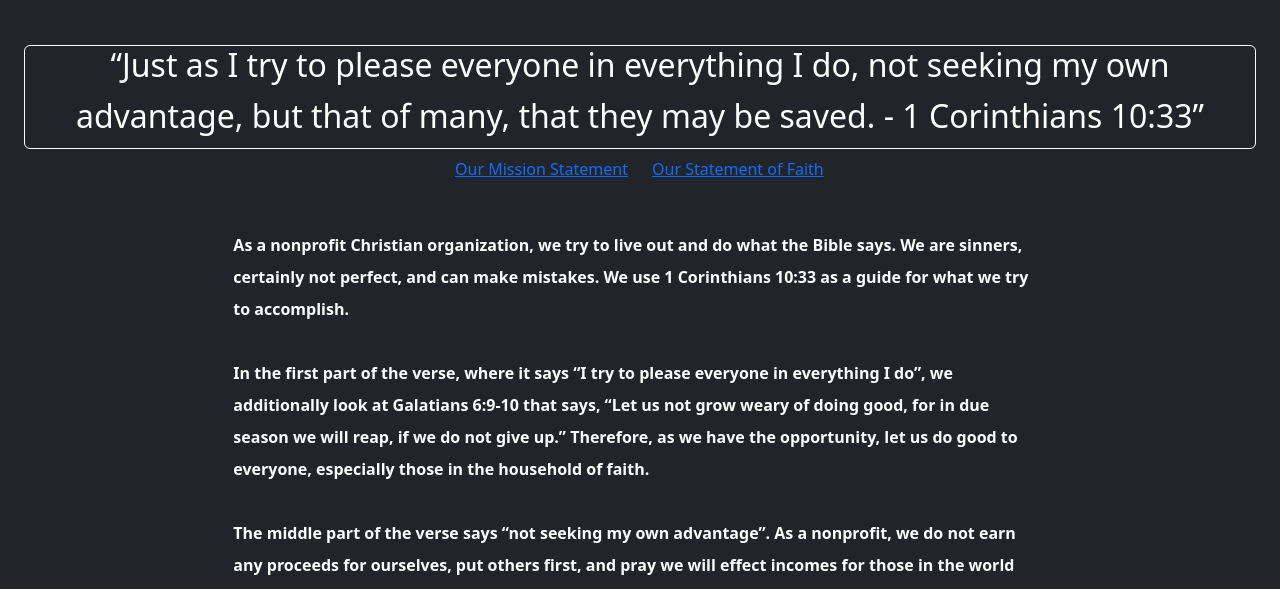
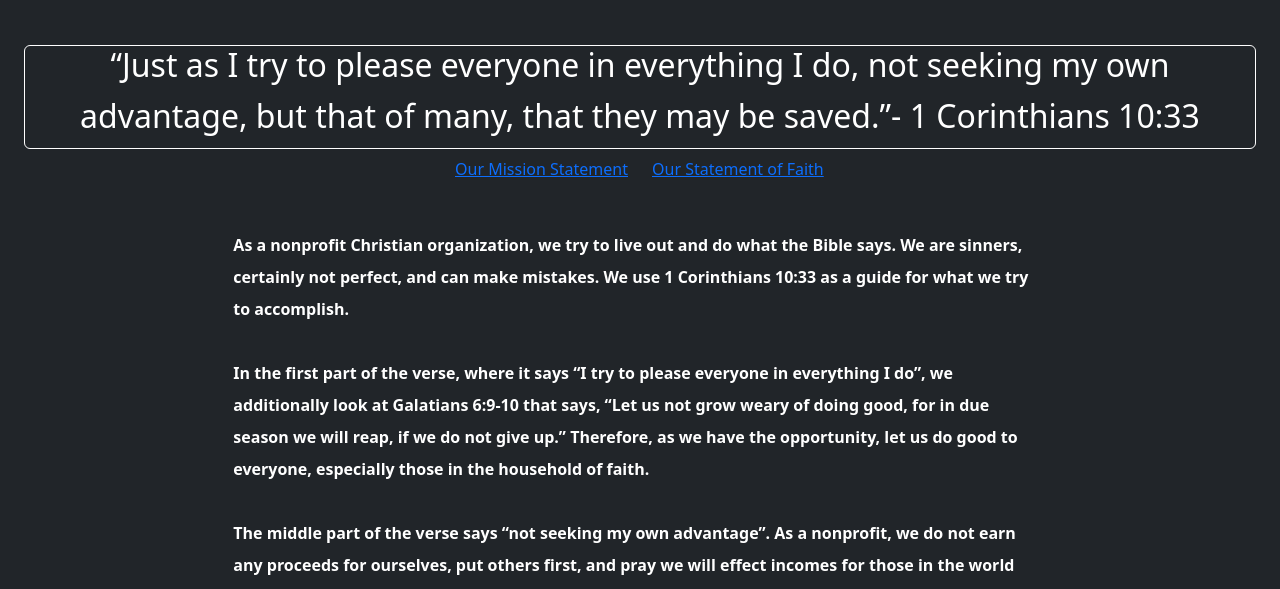
Before and after one commit to harberts01/IslesOfHope, a website: page about.html in a window 1280 px wide. Shown: the part 203-792 px from the top of the page. Drawn offline with nearby package versions, Linux system fonts and the light colour scheme; a web font is replaced by a local one.

Commit message:
Moved closing q tag on line 55 from after corinthians to after the verse

```diff
--- a/about.html
+++ b/about.html
@@ -52,7 +52,7 @@
             <div class="text-center text-white mb-4 mt-5">
                 <div class="row mx-auto d-block">
                     <div class="col mb-2">
-                        <h2 class="border border-white mb-2 rounded text-center"><q>Just as I try to please everyone in everything I do, not seeking my own advantage, but that of many, that they may be saved. <span class="text-nowrap lh-lg">- 1 Corinthians 10:33</span></q><br></h2>
+                        <h2 class="border border-white mb-2 rounded text-center"><q>Just as I try to please everyone in everything I do, not seeking my own advantage, but that of many, that they may be saved.</q><span class="text-nowrap lh-lg">- 1 Corinthians 10:33</span><br></h2>
                             <div class="row text-center text-nowrap mb-5">
                                 <div class="col text-end">
                                     <a href="#mission_statement">Our Mission Statement</a>
```
